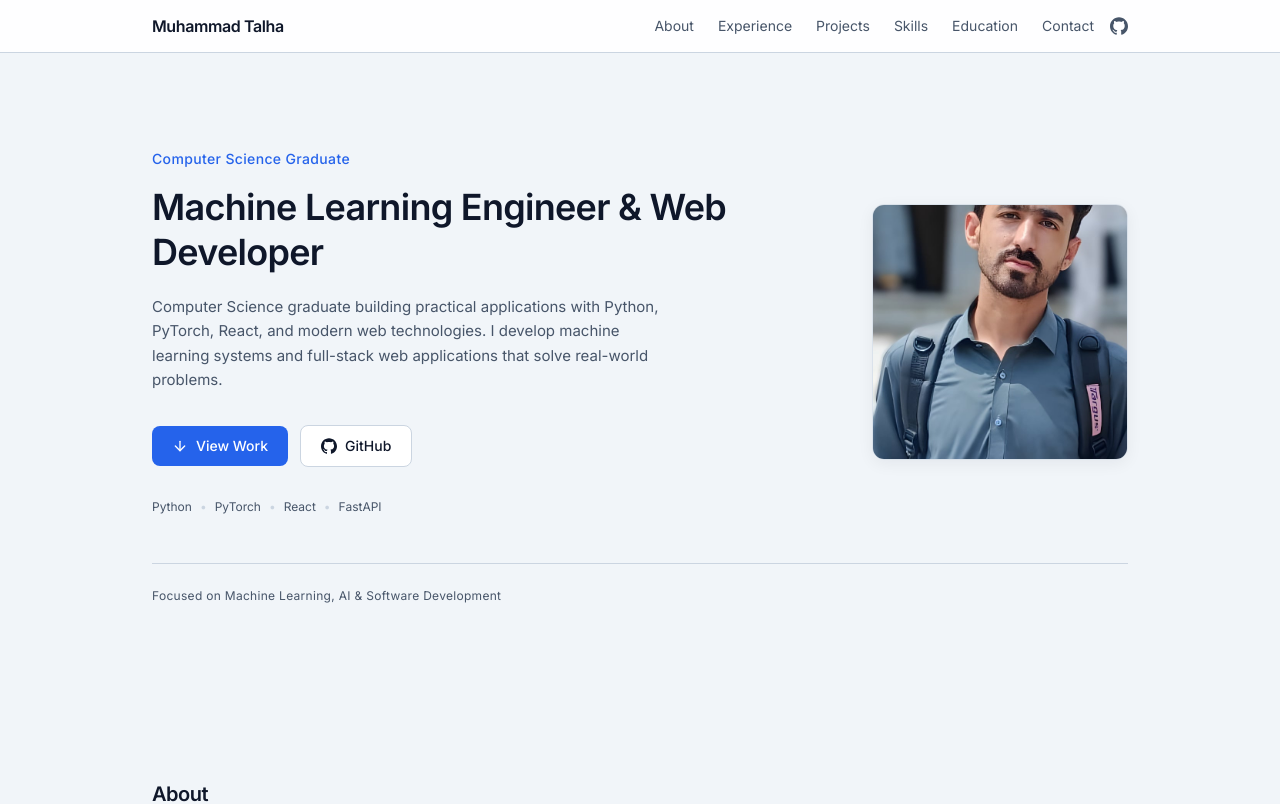
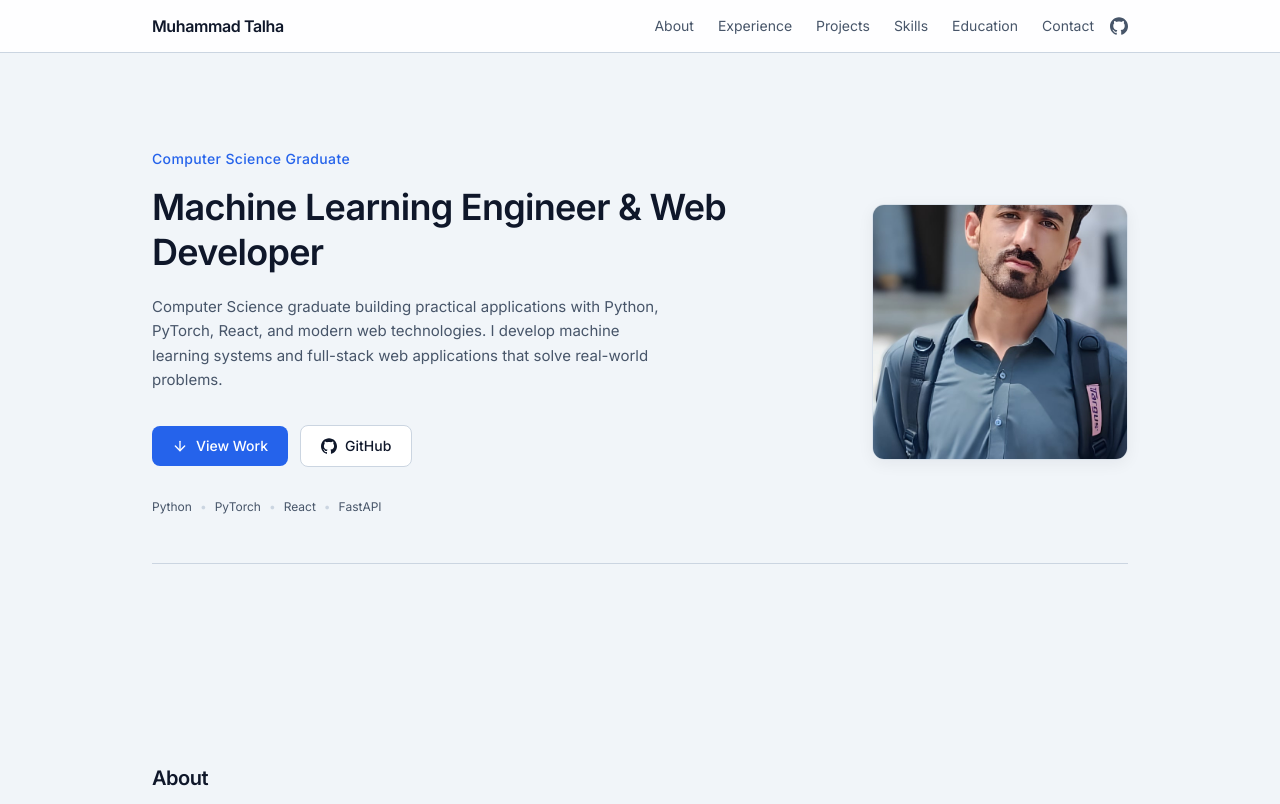
Before and after one commit to Talha-webdev/Talha-webdev.github.io, a React (Vite) app: page / in a window 1280 px wide. Shown: the top 804 px of the page. Built offline with nearby package versions, Linux system fonts and the light colour scheme.

Commit message:
improved the flow

```diff
--- a/src/data/portfolio.ts
+++ b/src/data/portfolio.ts
@@ -14,7 +14,6 @@ export const hero = {
   description:
     "Computer Science graduate  building practical applications with Python, PyTorch, React, and modern web technologies. I develop machine learning systems and full-stack web applications that solve real-world problems.",
   techLine: ["Python", "PyTorch", "React", "FastAPI"],
-  status: "Focused on Machine Learning, AI & Software Development",
 }
 
 export interface Experience {
```
